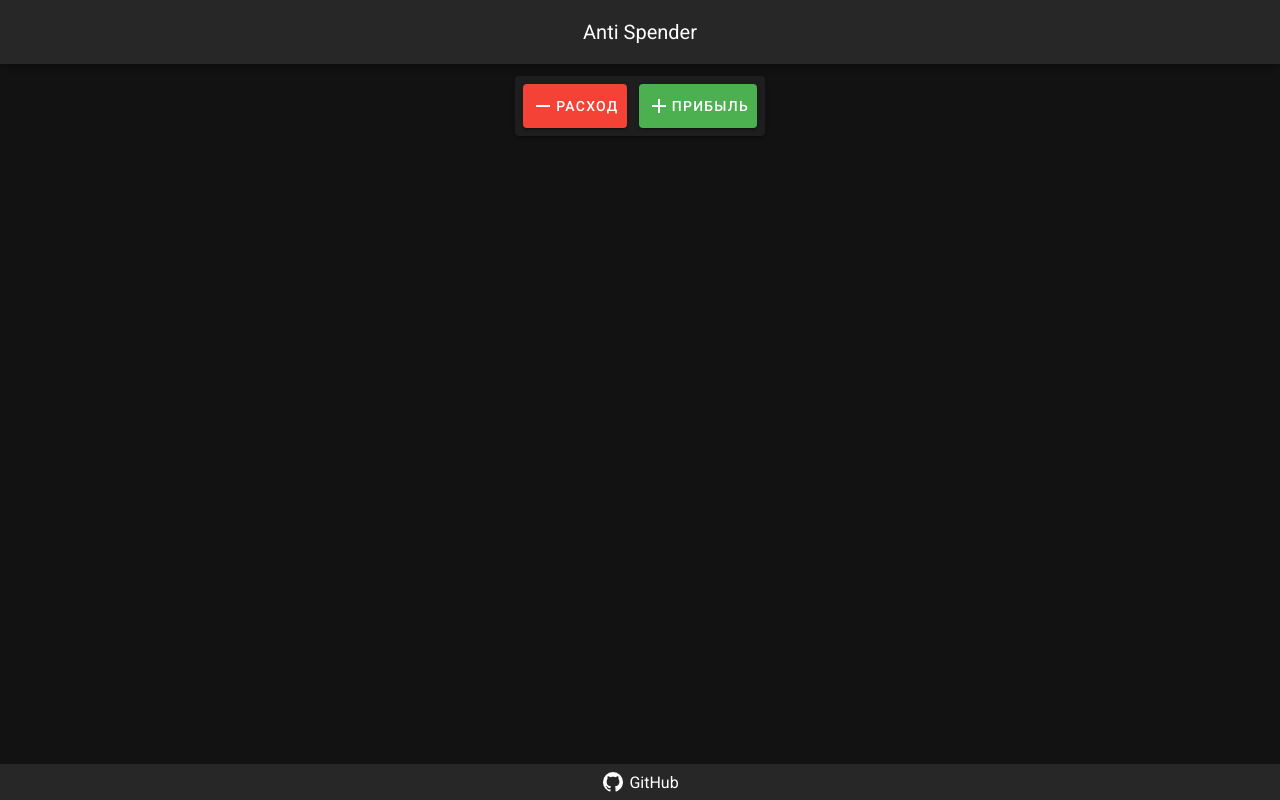
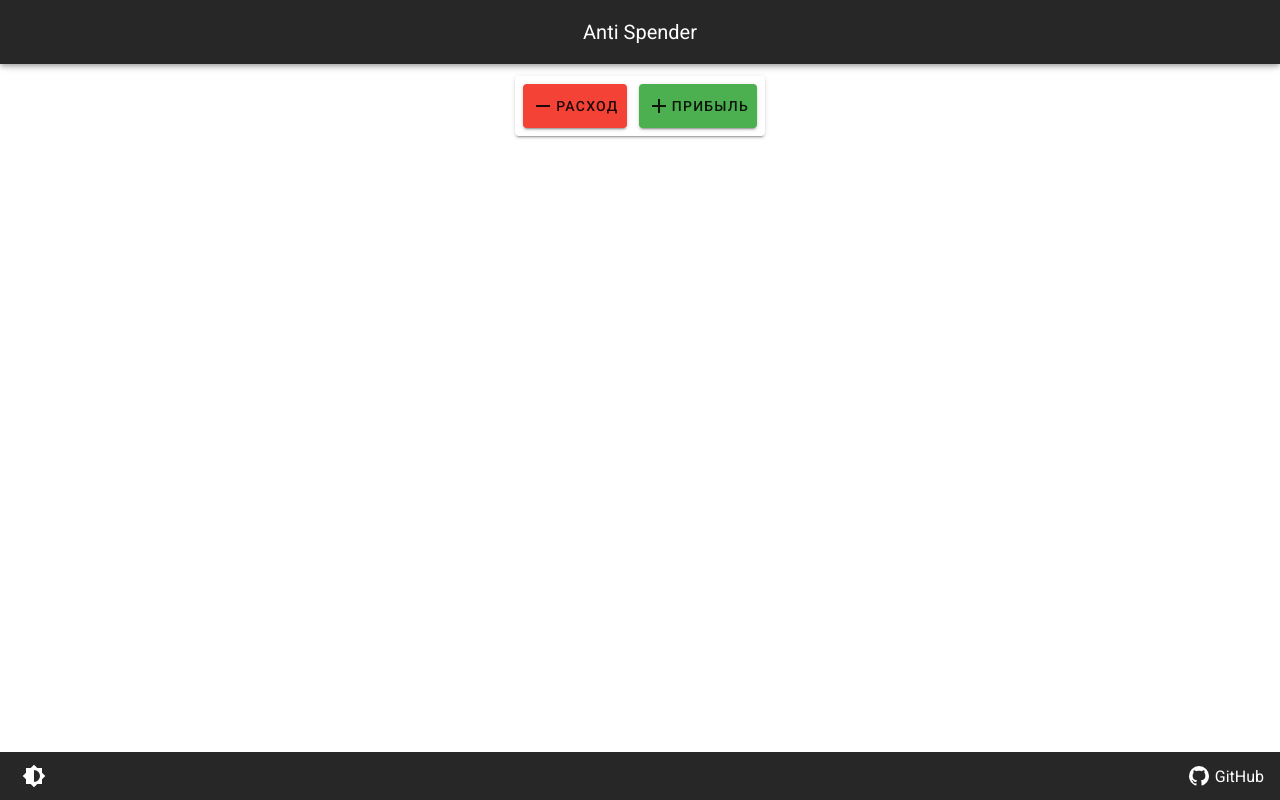
Before and after one commit to Seokky/anti-spender, a Nuxt app: page / in a window 1280 px wide. Built offline with nearby package versions, Linux system fonts and the light colour scheme.

Commit message:
feat: theme changing

```diff
--- a/components/AppFooter.vue
+++ b/components/AppFooter.vue
@@ -2,7 +2,16 @@
   <v-footer
     fixed
     app
+    dark
   >
+    <v-btn
+      depressed
+      icon
+      @click="changeTheme"
+    >
+      <v-icon>{{ $icons.theme }}</v-icon>
+    </v-btn>
+
     <v-spacer />
 
     <a
@@ -13,10 +22,18 @@
       <v-icon>{{ $icons.github }}</v-icon>
       <span :class="$style['link__text']">GitHub</span>
     </a>
-
-    <v-spacer />
   </v-footer>
 </template>
+
+<script>
+export default {
+  methods: {
+    changeTheme() {
+      this.$vuetify.theme.dark = !this.$vuetify.theme.dark
+    }
+  }
+}
+</script>
 
 <style lang="scss" module>
 .link {
--- a/layouts/default.vue
+++ b/layouts/default.vue
@@ -1,8 +1,9 @@
 <template>
-  <v-app dark>
+  <v-app>
     <v-app-bar
       fixed
       app
+      dark
     >
       <v-spacer />
       <v-toolbar-title>Anti Spender</v-toolbar-title>
--- a/nuxt.config.js
+++ b/nuxt.config.js
@@ -71,7 +71,6 @@ module.exports = {
   vuetify: {
     customVariables: ['~/assets/styles/vuetify-reassign.scss'],
     theme: {
-      dark: true,
       themes: {
         dark: {
           primary: colors.blue.darken2,
@@ -81,6 +80,15 @@ module.exports = {
           warning: colors.amber.base,
           error: colors.deepOrange.accent4,
           success: colors.green.accent3
+        },
+        light: {
+          primary: '#1976D2',
+          secondary: '#424242',
+          accent: '#82B1FF',
+          error: '#FF5252',
+          info: '#2196F3',
+          success: '#4CAF50',
+          warning: '#FFC107',
         }
       }
     }
--- a/plugins/icons.js
+++ b/plugins/icons.js
@@ -1,8 +1,9 @@
 import Vue from 'vue';
-import { mdiGithub, mdiPlus, mdiMinus } from '@mdi/js'
+import { mdiGithub, mdiPlus, mdiMinus, mdiBrightness6 } from '@mdi/js'
 
 Vue.prototype.$icons = {
   github: mdiGithub,
   plus: mdiPlus,
-  minus: mdiMinus
+  minus: mdiMinus,
+  theme: mdiBrightness6
 }
```
